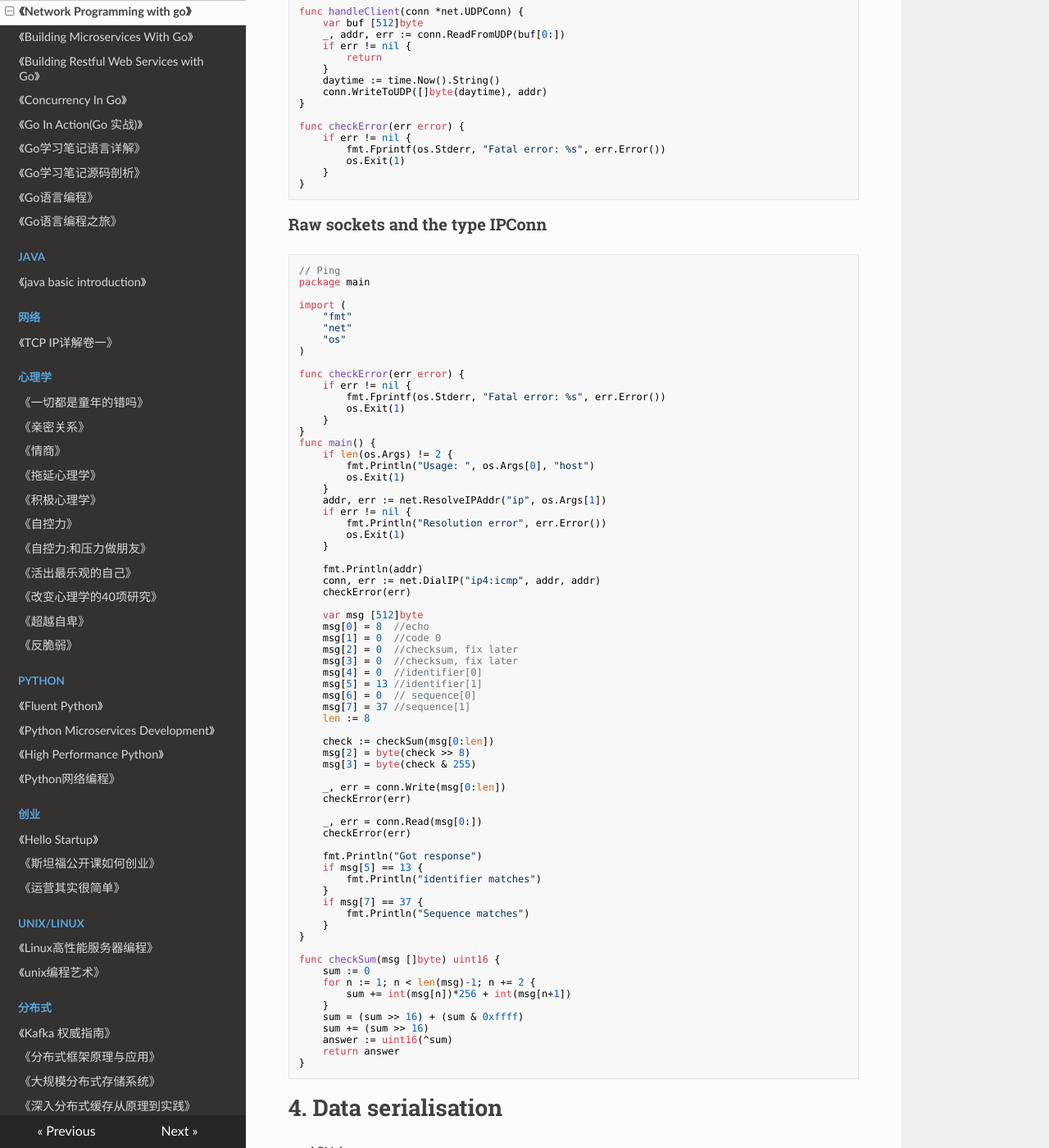
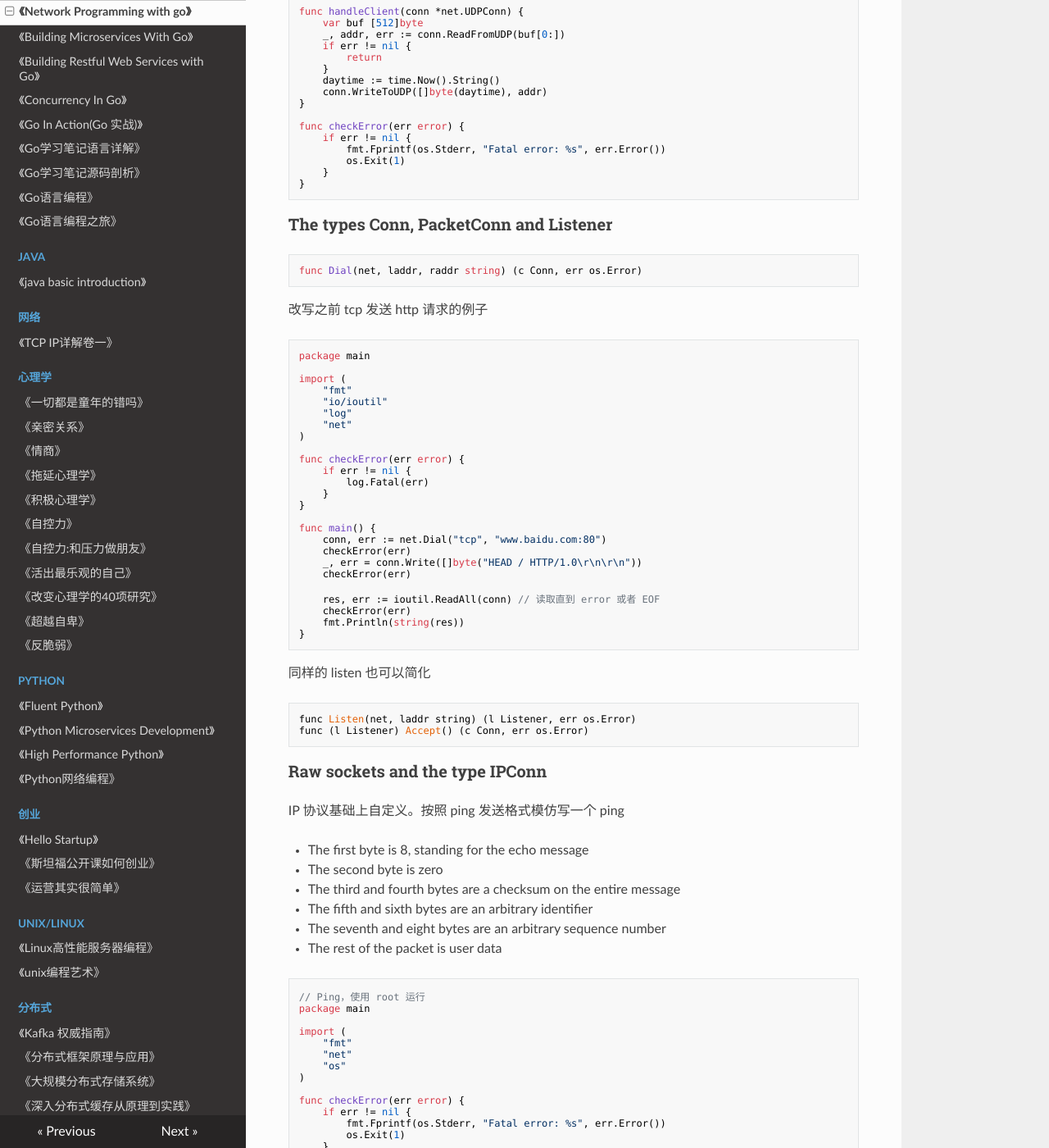
Before and after one commit to PegasusWang/booknotes, an MkDocs documentation site: the page built from docs/golang/network-programming-with-go/book.md, in a window 1280 px wide and 1400 px high, scrolled down 5618 px. Shown: the whole window at 82% size. Built offline with MkDocs 1.6.1, drawn with Linux system fonts in a browser that asks for light colours; nearby versions of some CDN libraries; old or Windows-style settings are respelled for this version of MkDocs.

Commit message:
go ping demo

````diff
--- a/docs/golang/network-programming-with-go/book.md
+++ b/docs/golang/network-programming-with-go/book.md
@@ -375,10 +375,62 @@ func checkError(err error) {
 }
 ```
 
+### The types Conn, PacketConn and Listener
+
+```
+func Dial(net, laddr, raddr string) (c Conn, err os.Error)
+```
+
+改写之前 tcp 发送 http 请求的例子
+
+```go
+package main
+
+import (
+	"fmt"
+	"io/ioutil"
+	"log"
+	"net"
+)
+
+func checkError(err error) {
+	if err != nil {
+		log.Fatal(err)
+	}
+}
+
+func main() {
+	conn, err := net.Dial("tcp", "www.baidu.com:80")
+	checkError(err)
+	_, err = conn.Write([]byte("HEAD / HTTP/1.0\r\n\r\n"))
+	checkError(err)
+
+	res, err := ioutil.ReadAll(conn) // 读取直到 error 或者 EOF
+	checkError(err)
+	fmt.Println(string(res))
+}
+```
+
+同样的  listen 也可以简化
+
+```
+func Listen(net, laddr string) (l Listener, err os.Error)
+func (l Listener) Accept() (c Conn, err os.Error)
+```
+
 ### Raw sockets and the type IPConn
 
+IP 协议基础上自定义。按照 ping 发送格式模仿写一个 ping
+
+- The first byte is 8, standing for the echo message
+- The second byte is zero
+- The third and fourth bytes are a checksum on the entire message
+- The fifth and sixth bytes are an arbitrary identifier
+- The seventh and eight bytes are an arbitrary sequence number
+- The rest of the packet is user data
+
 ```go
-// Ping
+// Ping，使用 root 运行
 package main
 
 import (
````
